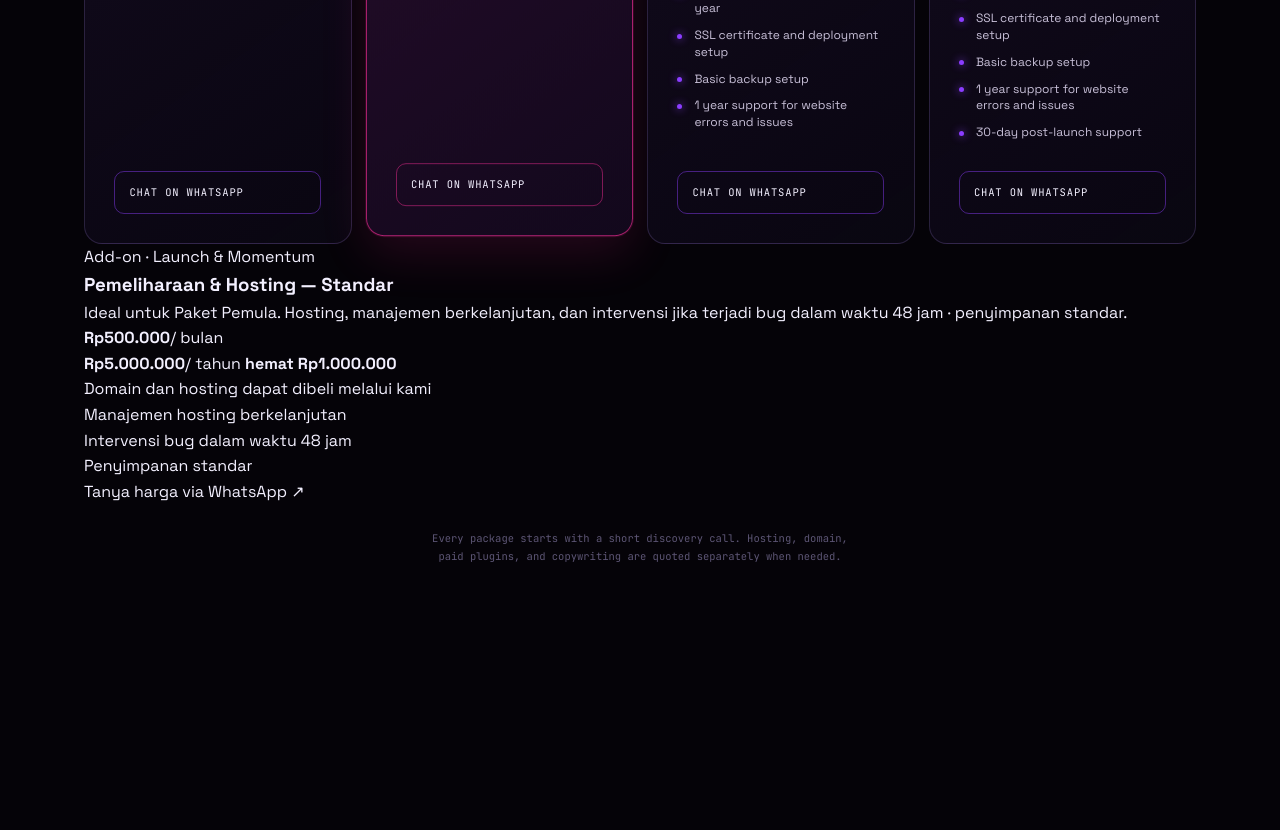
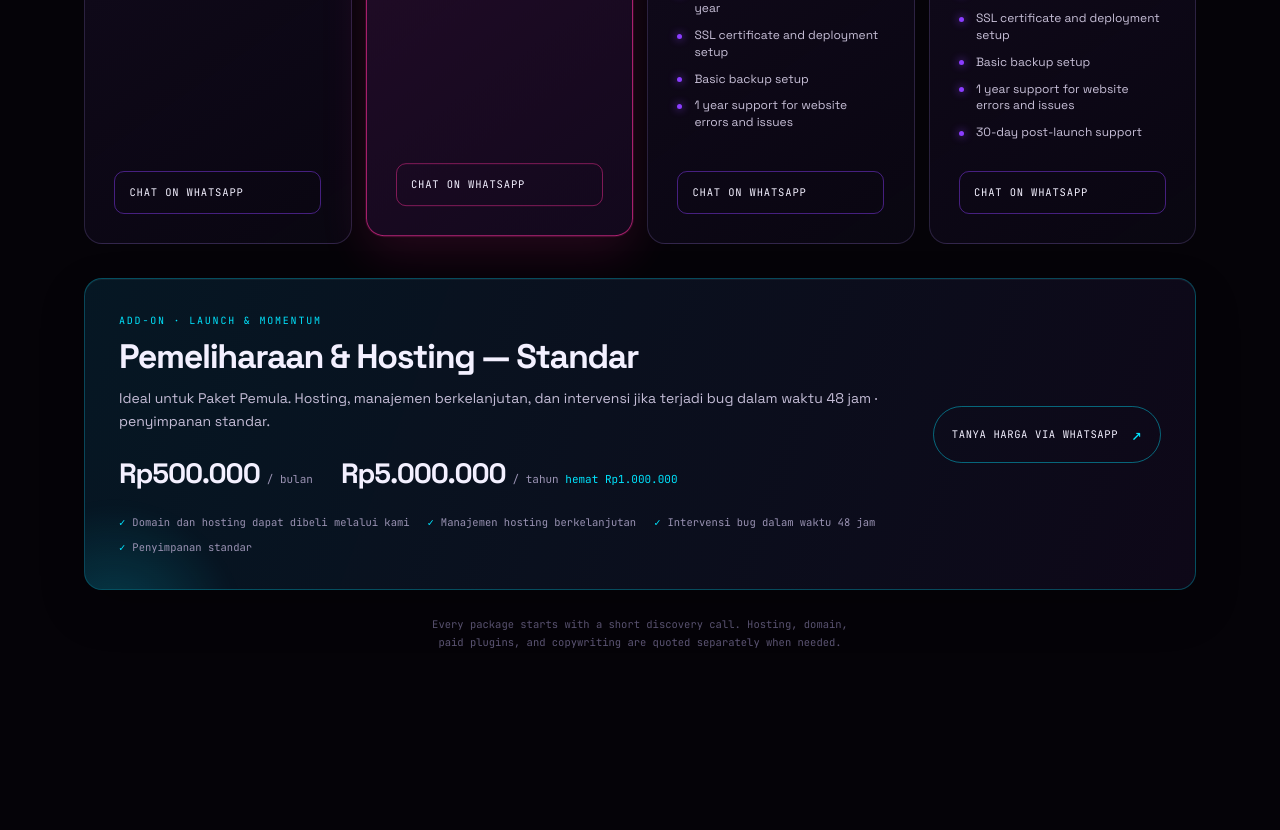
Before and after one commit to davidagusk/davidagusk.github.io, a PHP site: page / in a window 1280 px wide. Shown: the part 1826-2656 px from the top of the page. Run offline with PHP 8.4, Linux system fonts and the light colour scheme.

Commit message:
New Price
New Price

```diff
--- a/assets/css/style.css
+++ b/assets/css/style.css
@@ -1191,6 +1191,154 @@ ul {
   text-align: center;
 }
 
+.hosting-addon {
+  position: relative;
+  display: flex;
+  align-items: center;
+  justify-content: space-between;
+  gap: 28px;
+  margin-top: clamp(22px, 3vw, 34px);
+  padding: clamp(22px, 3vw, 34px);
+  overflow: hidden;
+  border: 1px solid rgba(0, 229, 255, 0.28);
+  border-radius: 18px;
+  background: linear-gradient(110deg, rgba(7, 28, 42, 0.82), rgba(17, 10, 30, 0.76));
+  box-shadow: inset 0 1px 0 rgba(255, 255, 255, 0.05), 0 18px 45px rgba(0, 0, 0, 0.22);
+  transition: transform 0.45s var(--ease), border-color 0.35s var(--ease), box-shadow 0.45s var(--ease);
+}
+
+.hosting-addon::before {
+  content: "";
+  position: absolute;
+  width: 260px;
+  height: 260px;
+  left: -100px;
+  bottom: -170px;
+  border-radius: 50%;
+  background: radial-gradient(circle, rgba(0, 229, 255, 0.2), transparent 68%);
+  filter: blur(8px);
+  pointer-events: none;
+}
+
+.hosting-addon:hover {
+  transform: translateY(-4px);
+  border-color: rgba(0, 229, 255, 0.62);
+  box-shadow: inset 0 1px 0 rgba(255, 255, 255, 0.07), 0 22px 52px rgba(0, 0, 0, 0.34), 0 0 34px rgba(0, 229, 255, 0.12);
+}
+
+.hosting-addon__copy {
+  position: relative;
+  min-width: 0;
+}
+
+.hosting-addon__eyebrow {
+  color: var(--cyan);
+  font-family: var(--font-mono);
+  font-size: 10px;
+  letter-spacing: 0.18em;
+  text-transform: uppercase;
+}
+
+.hosting-addon__title {
+  margin-top: 10px;
+  color: var(--ink);
+  font-size: clamp(22px, 3vw, 34px);
+  letter-spacing: -0.04em;
+  line-height: 1.08;
+}
+
+.hosting-addon__desc {
+  max-width: 760px;
+  margin-top: 11px;
+  color: #c5bdd7;
+  font-size: 14px;
+  line-height: 1.65;
+}
+
+.hosting-addon__prices {
+  display: flex;
+  flex-wrap: wrap;
+  gap: 12px 28px;
+  margin-top: 18px;
+}
+
+.hosting-addon__prices div {
+  display: flex;
+  align-items: baseline;
+  gap: 7px;
+  color: var(--ink-dim);
+  font-family: var(--font-mono);
+  font-size: 11px;
+}
+
+.hosting-addon__prices strong {
+  color: var(--ink);
+  font-family: var(--font-display);
+  font-size: clamp(20px, 2.4vw, 28px);
+  letter-spacing: -0.04em;
+}
+
+.hosting-addon__prices b {
+  color: var(--cyan);
+  font-weight: 400;
+}
+
+.hosting-addon__features {
+  display: flex;
+  flex-wrap: wrap;
+  gap: 8px 18px;
+  margin-top: 18px;
+  color: var(--ink-dim);
+  font-family: var(--font-mono);
+  font-size: 10.5px;
+}
+
+.hosting-addon__features li::before {
+  content: "✓";
+  margin-right: 7px;
+  color: var(--cyan);
+}
+
+.hosting-addon__cta {
+  position: relative;
+  flex: 0 0 auto;
+  display: inline-flex;
+  align-items: center;
+  gap: 13px;
+  padding: 14px 18px;
+  border: 1px solid rgba(0, 229, 255, 0.42);
+  border-radius: 999px;
+  color: var(--ink);
+  font-family: var(--font-mono);
+  font-size: 10.5px;
+  letter-spacing: 0.06em;
+  text-transform: uppercase;
+  white-space: nowrap;
+  transition: background-color 0.25s var(--ease), box-shadow 0.25s var(--ease), transform 0.25s var(--ease);
+}
+
+.hosting-addon__cta span {
+  color: var(--cyan);
+  font-size: 17px;
+}
+
+.hosting-addon__cta:hover {
+  background: rgba(0, 229, 255, 0.12);
+  box-shadow: 0 0 26px rgba(0, 229, 255, 0.2);
+  transform: translateY(-2px);
+}
+
+@media (max-width: 760px) {
+  .hosting-addon {
+    align-items: flex-start;
+    flex-direction: column;
+  }
+
+  .hosting-addon__cta {
+    white-space: normal;
+  }
+}
+
 @media (max-width: 1080px) {
   .pricing__grid {
     grid-template-columns: repeat(2, minmax(0, 1fr));
```
